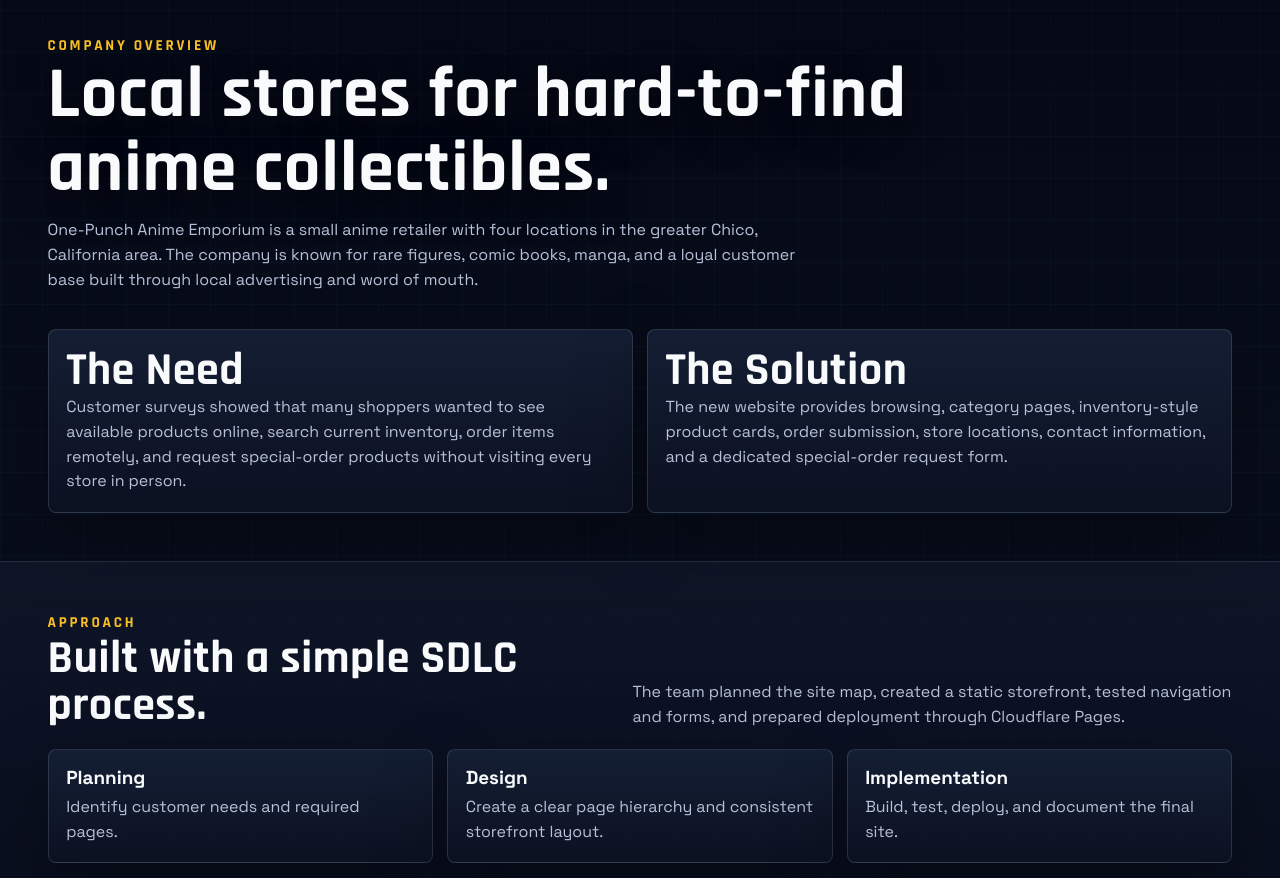
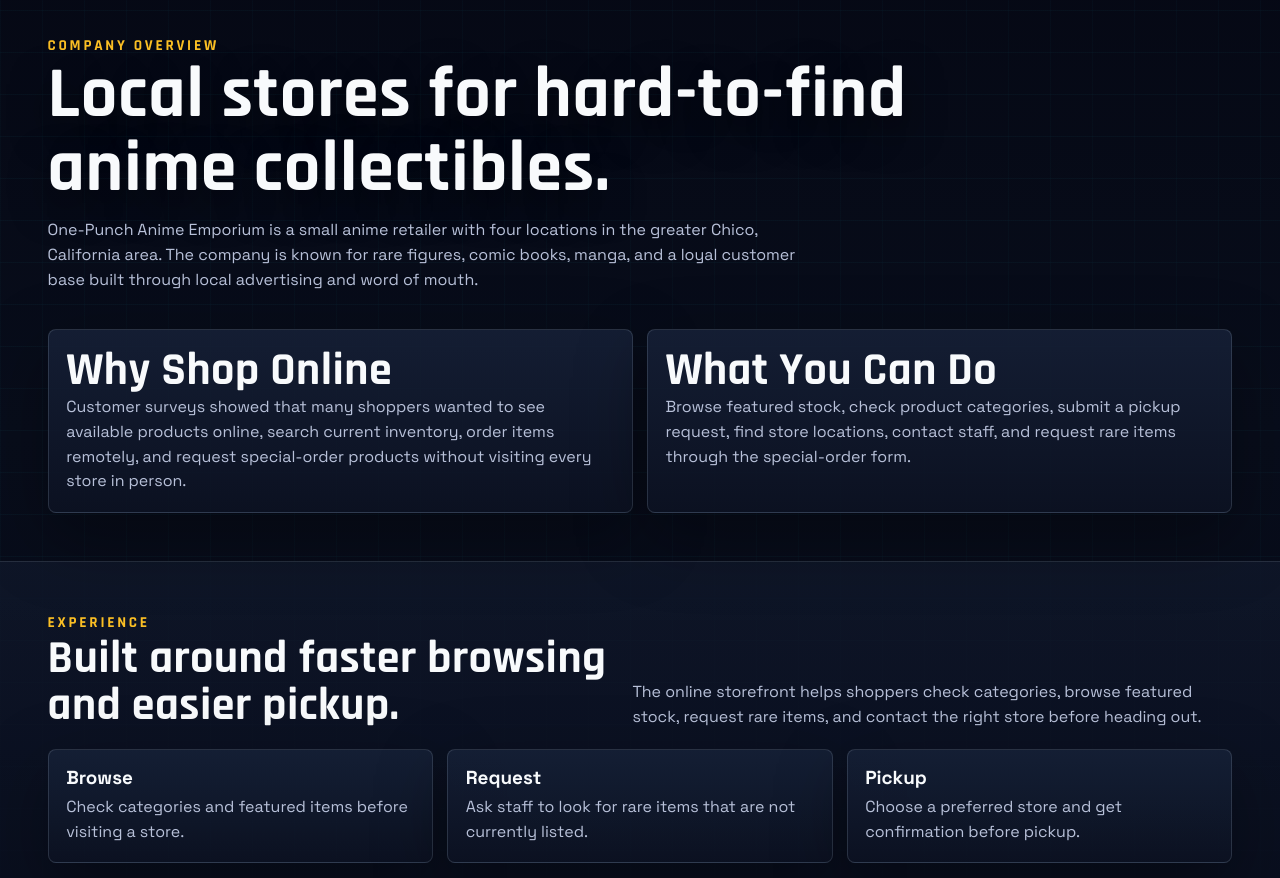
Before and after one commit to pete543/onepunchanime.github.io, a website: page about.html in a window 1280 px wide. Shown: the part 74-952 px from the top of the page. Drawn offline with Linux system fonts and the light colour scheme.

Commit message:
Remove assignment-facing site copy

```diff
--- a/about.html
+++ b/about.html
@@ -26,25 +26,25 @@
     <section class="section">
       <div class="grid two">
         <article class="card">
-          <h2>The Need</h2>
+          <h2>Why Shop Online</h2>
           <p>Customer surveys showed that many shoppers wanted to see available products online, search current inventory, order items remotely, and request special-order products without visiting every store in person.</p>
         </article>
         <article class="card">
-          <h2>The Solution</h2>
-          <p>The new website provides browsing, category pages, inventory-style product cards, order submission, store locations, contact information, and a dedicated special-order request form.</p>
+          <h2>What You Can Do</h2>
+          <p>Browse featured stock, check product categories, submit a pickup request, find store locations, contact staff, and request rare items through the special-order form.</p>
         </article>
       </div>
     </section>
     <section class="band">
       <div class="section">
         <div class="section-header">
-          <div><span class="eyebrow">Approach</span><h2>Built with a simple SDLC process.</h2></div>
-          <p>The team planned the site map, created a static storefront, tested navigation and forms, and prepared deployment through Cloudflare Pages.</p>
+          <div><span class="eyebrow">Experience</span><h2>Built around faster browsing and easier pickup.</h2></div>
+          <p>The online storefront helps shoppers check categories, browse featured stock, request rare items, and contact the right store before heading out.</p>
         </div>
         <div class="grid three">
-          <article class="card"><h3>Planning</h3><p>Identify customer needs and required pages.</p></article>
-          <article class="card"><h3>Design</h3><p>Create a clear page hierarchy and consistent storefront layout.</p></article>
-          <article class="card"><h3>Implementation</h3><p>Build, test, deploy, and document the final site.</p></article>
+          <article class="card"><h3>Browse</h3><p>Check categories and featured items before visiting a store.</p></article>
+          <article class="card"><h3>Request</h3><p>Ask staff to look for rare items that are not currently listed.</p></article>
+          <article class="card"><h3>Pickup</h3><p>Choose a preferred store and get confirmation before pickup.</p></article>
         </div>
       </div>
     </section>
```
Also changed, not shown: index.html (+3 -3 lines), order.html (+1 -1 lines).
